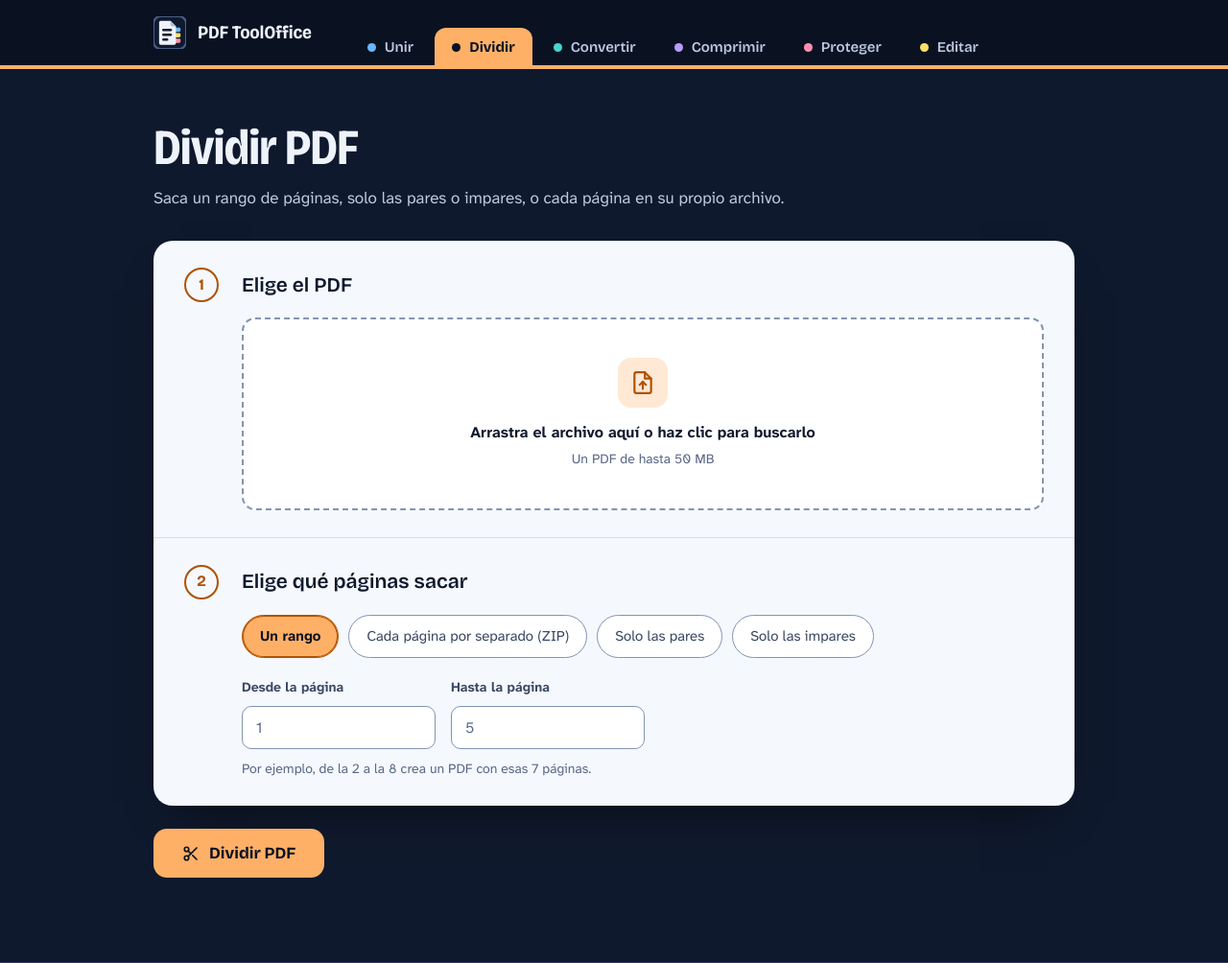
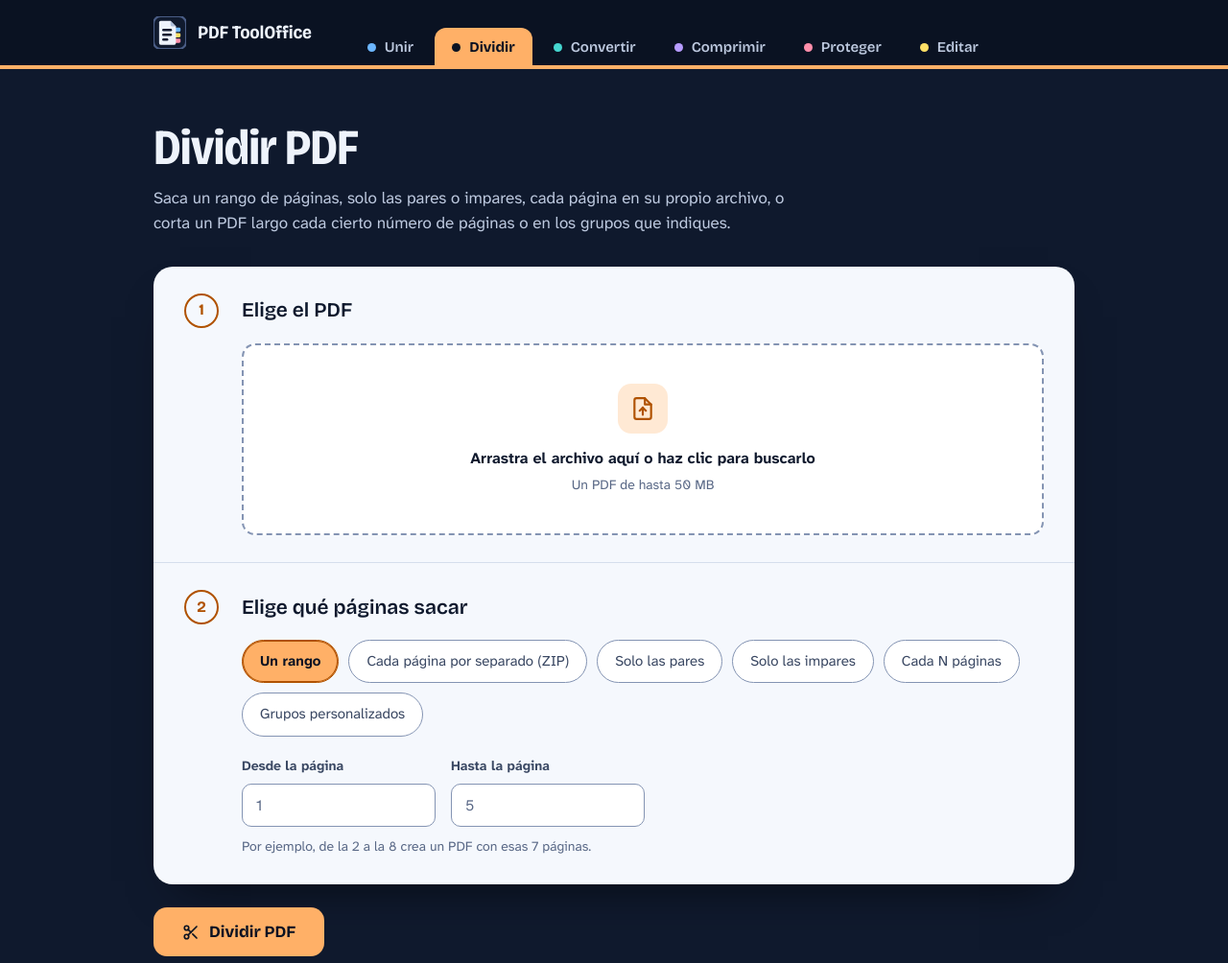
Before and after one commit to b41r0nn/pdf_tooloffice, a Flask app: page / in a window 1280 px wide, after a click on "Dividir". Shown: the top 1004 px of the page at 96% size. Run offline with Flask 3, Linux system fonts and the light colour scheme.

Commit message:
Pestana Dividir: campos de cada N paginas y de grupos personalizados

```diff
--- a/app/static/css/style.css
+++ b/app/static/css/style.css
@@ -495,6 +495,22 @@ body.modo-ancho { --ancho-max: 1680px; }
   border-color: var(--marca);
   box-shadow: 0 0 0 3px color-mix(in srgb, var(--acento) 45%, transparent);
 }
+
+/* Rellenar grupos: etiqueta, número y botón en una línea; si no caben, bajan */
+.form-row-rellenar {
+  display: flex;
+  flex-wrap: wrap;
+  align-items: center;
+  gap: 10px 12px;
+  margin-top: 4px;
+}
+
+.form-row-rellenar .form-label { margin-bottom: 0; }
+.form-row-rellenar .form-input { width: 90px; }
+
+#div-ver-paginas { margin-top: 16px; }
+
+.btn-secondary:focus-visible { outline: 2px solid var(--marca); outline-offset: 3px; }
 
 .form-hint { margin-top: 10px; font-size: 14px; color: var(--texto-3); }
 
--- a/app/static/js/main.js
+++ b/app/static/js/main.js
@@ -48,12 +48,74 @@ document.getElementById('union-comprimir')?.addEventListener('change', function(
   if (wrap) wrap.hidden = !this.checked;
 });
 
-// Los campos de inicio y fin solo aplican a la división por rango
+// Cada modo de división muestra sus propios campos y oculta los de los otros
 document.querySelectorAll('input[name="modo-div"]').forEach(radio => {
   radio.addEventListener('change', () => {
-    const campos = document.getElementById('div-rango-campos');
-    if (campos) campos.hidden = radio.value !== 'rango';
+    const camposPorModo = {
+      rango: 'div-rango-campos',
+      cada: 'div-cada-campos',
+      personalizado: 'div-grupos-campos',
+    };
+    Object.entries(camposPorModo).forEach(([modo, id]) => {
+      const campos = document.getElementById(id);
+      if (campos) campos.hidden = radio.value !== modo;
+    });
   });
+});
+
+// ── División: recuento en vivo de los archivos que saldrán ─────────
+// Total de páginas del PDF elegido en Dividir (null mientras no se sepa).
+window._totalPaginasDivision = null;
+let _archivoDivisionActual = null;
+
+function textoRecuentoDivision(resultado, paginasUltimo) {
+  if (resultado.error) return resultado.error;
+  const cantidad = resultado.grupos.length;
+  let texto = cantidad === 1 ? 'Saldrá 1 archivo.' : `Saldrán ${cantidad} archivos.`;
+  if (paginasUltimo) {
+    texto += ` El último archivo tendrá ${paginasUltimo === 1 ? '1 página' : paginasUltimo + ' páginas'}.`;
+  }
+  return texto;
+}
+
+function actualizarRecuentoDivision() {
+  const total = window._totalPaginasDivision;
+  const cuentaCada = document.getElementById('div-cuenta');
+  const cuentaGrupos = document.getElementById('div-grupos-cuenta');
+
+  if (cuentaCada) {
+    const porArchivo = Number(document.getElementById('div-paginas-por-archivo').value);
+    if (!total) {
+      cuentaCada.textContent = '';
+    } else {
+      const resultado = gruposPorBloques(total, porArchivo);
+      const ultimo = resultado.grupos ? total - (resultado.grupos.length - 1) * porArchivo : 0;
+      cuentaCada.textContent = textoRecuentoDivision(resultado, ultimo < porArchivo ? ultimo : 0);
+    }
+  }
+
+  if (cuentaGrupos) {
+    const texto = document.getElementById('div-grupos').value;
+    cuentaGrupos.textContent = total && texto.trim() ? textoRecuentoDivision(analizarGrupos(texto, total), 0) : '';
+  }
+}
+
+function olvidarTotalDivision() {
+  _archivoDivisionActual = null;
+  window._totalPaginasDivision = null;
+  actualizarRecuentoDivision();
+}
+
+document.getElementById('div-paginas-por-archivo')?.addEventListener('input', actualizarRecuentoDivision);
+document.getElementById('div-grupos')?.addEventListener('input', actualizarRecuentoDivision);
+
+document.getElementById('div-rellenar')?.addEventListener('click', () => {
+  const total = window._totalPaginasDivision;
+  if (!total) { showToast('Sube primero el PDF para saber cuántas páginas tiene'); return; }
+  const resultado = gruposPorBloques(total, Number(document.getElementById('div-rellenar-n').value));
+  if (resultado.error) { showToast(resultado.error); return; }
+  document.getElementById('div-grupos').value = formatearGrupos(resultado.grupos);
+  actualizarRecuentoDivision();
 });
 
 // ── Upload zones ──────────────────────────────────────────────────
@@ -107,7 +169,10 @@ function addFileItem(listEl, file) {
     </button>`;
   item.querySelector('.file-name').textContent = file.name;
   item.querySelector('.file-size').textContent = formatSize(file.size);
-  item.querySelector('.file-remove').addEventListener('click', () => item.remove());
+  item.querySelector('.file-remove').addEventListener('click', () => {
+    item.remove();
+    if (listEl.closest('#panel-division')) olvidarTotalDivision();
+  });
 
   // Drag to reorder
   item.addEventListener('dragstart', e => {
@@ -147,12 +212,24 @@ function updatePreview(zone, file) {
   if (pagesEl) pagesEl.textContent = 'Detectando páginas…';
   previewBox.hidden = false;
 
+  const esDivision = !!zone.closest('#panel-division');
+  if (esDivision) {
+    olvidarTotalDivision();
+    _archivoDivisionActual = file;
+  }
+
   if (file.name.toLowerCase().endsWith('.pdf')) {
     const fd = new FormData();
     fd.append('archivo', file);
     fetch('/api/paginas', { method: 'POST', body: fd })
       .then(r => r.json())
-      .then(d => { if (pagesEl) pagesEl.textContent = d.paginas ? `${d.paginas} páginas` : 'N/D'; })
+      .then(d => {
+        if (pagesEl) pagesEl.textContent = d.paginas ? `${d.paginas} páginas` : 'N/D';
+        if (esDivision && _archivoDivisionActual === file) {
+          window._totalPaginasDivision = d.paginas || null;
+          actualizarRecuentoDivision();
+        }
+      })
       .catch(() => { if (pagesEl) pagesEl.textContent = 'N/D'; });
   } else {
     if (pagesEl) pagesEl.textContent = formatSize(file.size);
@@ -291,6 +368,34 @@ document.querySelector('#panel-division .btn-process')?.addEventListener('click'
       fd.append('fin', fin);
       return fd;
     });
+  } else if (modo === 'cada') {
+    const porArchivo = Number(document.getElementById('div-paginas-por-archivo')?.value);
+    const total = window._totalPaginasDivision;
+    if (total) {
+      const { error } = gruposPorBloques(total, porArchivo);
+      if (error) { showToast(error); return; }
+    }
+    procesarConFetch(panel, '/api/division', () => {
+      const fd = new FormData();
+      fd.append('archivo', items[0]._fileObj);
+      fd.append('modo',    'cada');
+      fd.append('paginas_por_archivo', String(porArchivo));
+      return fd;
+    });
+  } else if (modo === 'personalizado') {
+    const grupos = document.getElementById('div-grupos')?.value || '';
+    const total = window._totalPaginasDivision;
+    if (total) {
+      const { error } = analizarGrupos(grupos, total);
+      if (error) { showToast(error); return; }
+    }
+    procesarConFetch(panel, '/api/division', () => {
+      const fd = new FormData();
+      fd.append('archivo', items[0]._fileObj);
+      fd.append('modo',    'personalizado');
+      fd.append('grupos',  grupos);
+      return fd;
+    });
   } else {
     procesarConFetch(panel, '/api/division', () => {
       const fd = new FormData();
--- a/app/templates/index.html
+++ b/app/templates/index.html
@@ -128,7 +128,7 @@
   <section id="panel-division" class="panel" role="tabpanel" aria-labelledby="tab-division">
     <header class="panel-header">
       <h1 class="panel-title">Dividir PDF</h1>
-      <p class="panel-desc">Saca un rango de páginas, solo las pares o impares, o cada página en su propio archivo.</p>
+      <p class="panel-desc">Saca un rango de páginas, solo las pares o impares, cada página en su propio archivo, o corta un PDF largo cada cierto número de páginas o en los grupos que indiques.</p>
     </header>
 
     <ol class="hoja pasos">
@@ -173,6 +173,14 @@
             <input type="radio" name="modo-div" id="div-impares" value="impares">
             <label for="div-impares">Solo las impares</label>
           </div>
+          <div class="pill-option">
+            <input type="radio" name="modo-div" id="div-cada" value="cada">
+            <label for="div-cada">Cada N páginas</label>
+          </div>
+          <div class="pill-option">
+            <input type="radio" name="modo-div" id="div-personalizado" value="personalizado">
+            <label for="div-personalizado">Grupos personalizados</label>
+          </div>
         </div>
 
         <div id="div-rango-campos">
@@ -187,6 +195,28 @@
             </div>
           </div>
           <p class="form-hint">Por ejemplo, de la 2 a la 8 crea un PDF con esas 7 páginas.</p>
+        </div>
+
+        <div id="div-cada-campos" hidden>
+          <div class="form-group form-row-corta">
+            <label class="form-label" for="div-paginas-por-archivo">Páginas por archivo</label>
+            <input type="number" class="form-input" id="div-paginas-por-archivo" min="1" value="2" inputmode="numeric" aria-describedby="div-cuenta">
+          </div>
+          <p class="form-hint" id="div-cuenta" aria-live="polite"></p>
+        </div>
+
+        <div id="div-grupos-campos" hidden>
+          <div class="form-group form-row-corta">
+            <label class="form-label" for="div-grupos">Grupos</label>
+            <input type="text" class="form-input" id="div-grupos" placeholder="1-2,3-5,6" autocomplete="off" aria-describedby="div-grupos-cuenta">
+          </div>
+          <div class="form-row-rellenar">
+            <label class="form-label" for="div-rellenar-n">Rellenar con grupos de</label>
+            <input type="number" class="form-input" id="div-rellenar-n" min="1" value="2" inputmode="numeric">
+            <button type="button" class="btn-secondary" id="div-rellenar">Rellenar cada N páginas</button>
+          </div>
+          <p class="form-hint" id="div-grupos-cuenta" aria-live="polite"></p>
+          <button type="button" class="btn-secondary" id="div-ver-paginas" hidden>Ver páginas</button>
         </div>
       </li>
     </ol>
@@ -541,6 +571,7 @@
   <p class="pie-legal">© 2026, uso interno de REDIHOS S.A.S. Licencia CC BY-NC 4.0: solo uso no comercial.</p>
 </footer>
 
+<script src="{{ url_for('static', filename='js/grupos.js') }}"></script>
 <script src="{{ url_for('static', filename='js/main.js') }}"></script>
 <script src="{{ url_for('static', filename='js/editor.js') }}"></script>
 </body>
```
Also changed, not shown: tests/test_routes.py (+11 -0 lines).
